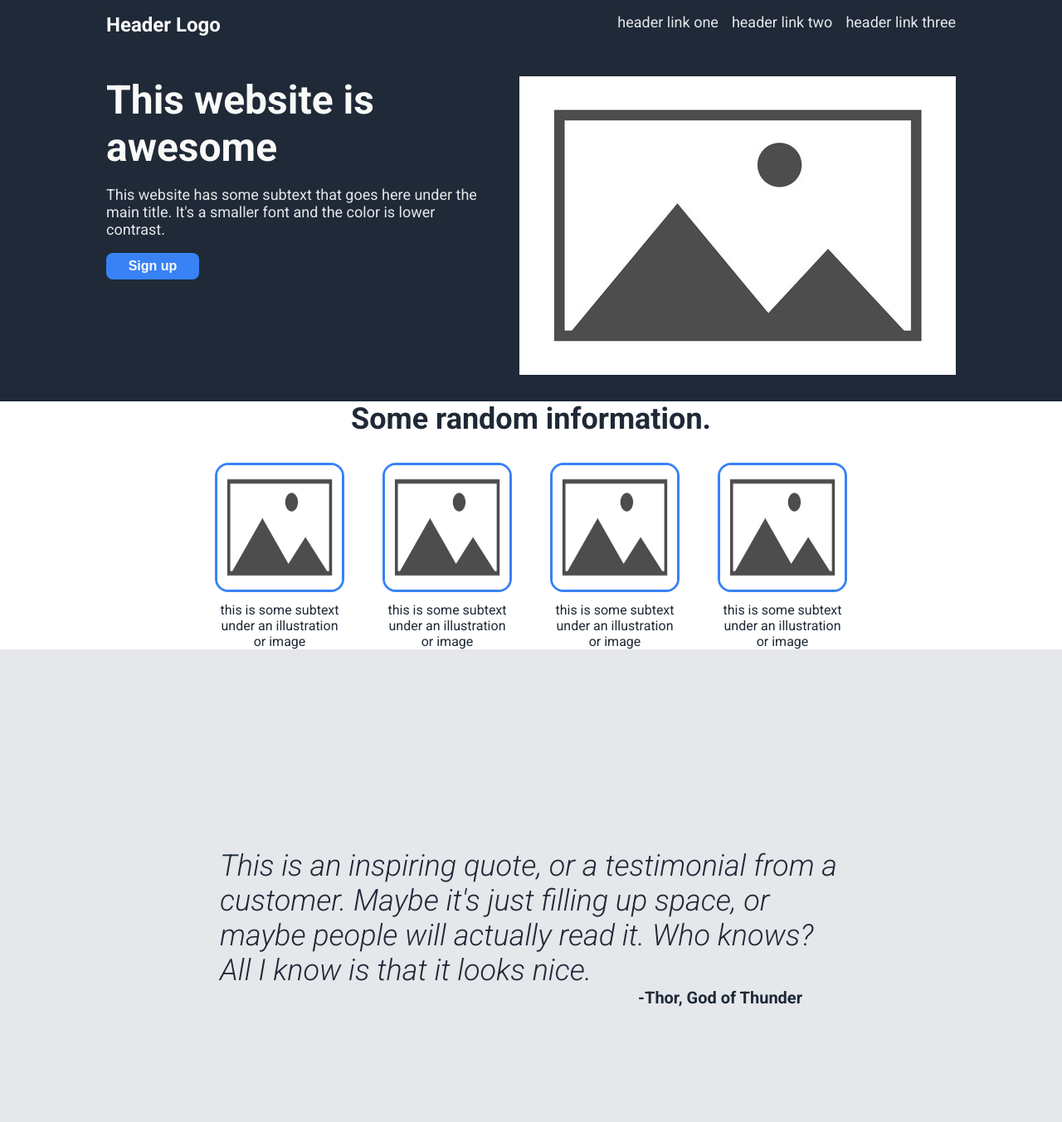
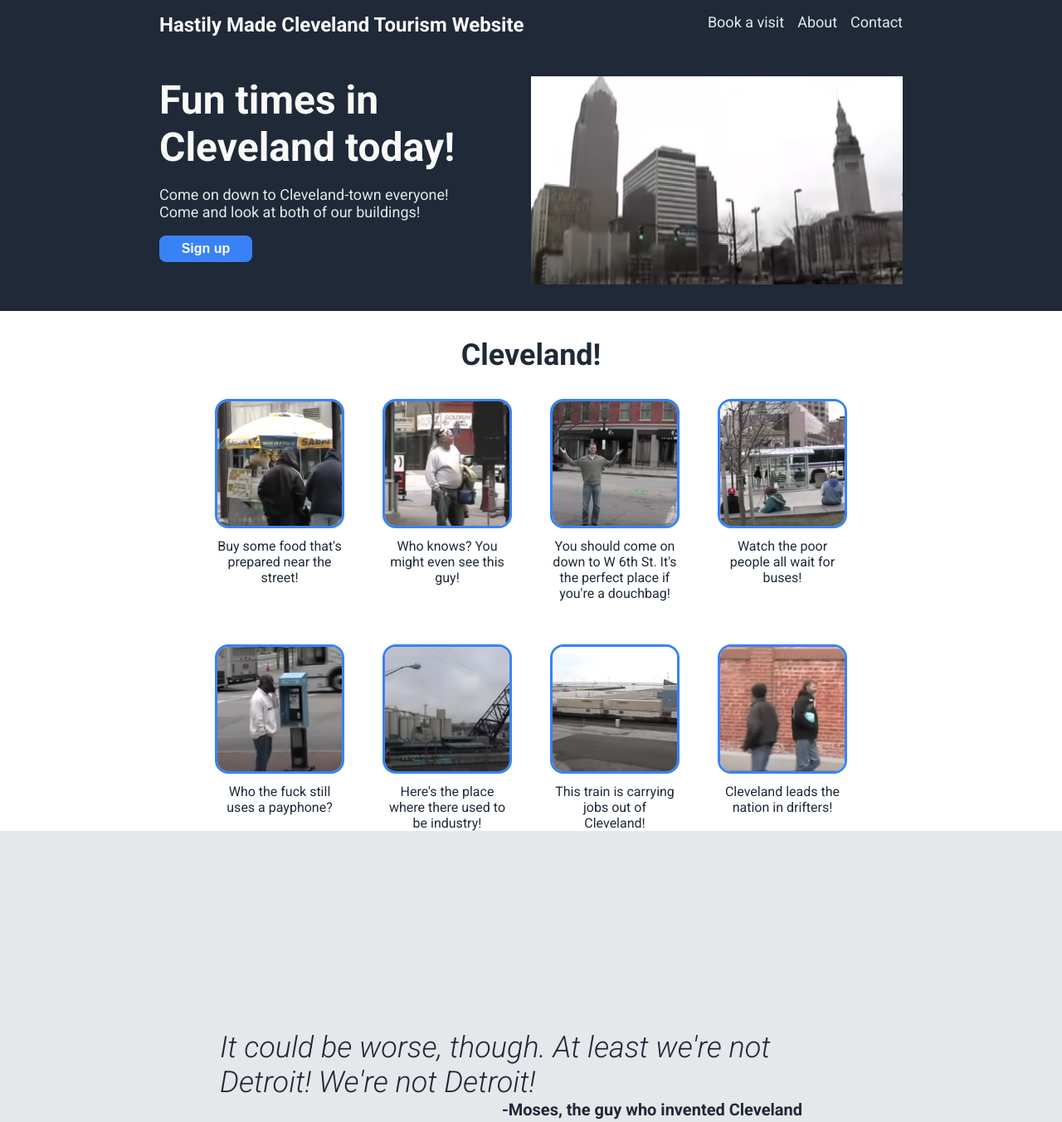
Before and after one commit to tobia1k/odin-landing-page, a plain HTML site: page index.html in a window 1280 px wide. Shown: the top 1353 px of the page at 83% size. Drawn offline with Linux system fonts and the light colour scheme.

Commit message:
Add Customization
Turned it into the "Hastily Made Cleveland Tourism
Website." Based on the iconic Youtube video "Hastily Made
Cleveland Tourism Video" by Internet Sensation bishopvids.

```diff
--- a/index.html
+++ b/index.html
@@ -11,51 +11,65 @@
 </head>
 <body>
     <div class="header">
-        Header Logo
+        Hastily Made Cleveland Tourism Website
         <ul class="links">
-            <li>header link one</li>
-            <li>header link two</li>
-            <li>header link three</li>
+            <li>Book a visit</li>
+            <li>About</li>
+            <li>Contact</li>
         </ul>
     </div>
     <div class="content">
         <div class="one">
             <div>
-                <h1>This website is awesome</h1>
-                <p>This website has some subtext that goes here under the main title. It's a smaller font and the color is lower contrast.</p>
+                <h1>Fun times in Cleveland today!</h1>
+                <p>Come on down to Cleveland-town everyone! Come and look at both of our buildings!</p>
                 <button class="hero-button">Sign up</button>
             </div>
-            <img src="img/360_F_248426448_NVKLywWqArG2ADUxDq6QprtIzsF82dMF.jpg" alt="this is placeholder for an image">
+            <img src="img/both-buildings.png" alt="this is placeholder for an image">
         </div>
         <div class="two">
             <div class="title">
-                Some random information.
+                Cleveland!
             </div>
             <div class="items">
                 <div>
-                    <img class="info-img" src="img/360_F_248426448_NVKLywWqArG2ADUxDq6QprtIzsF82dMF.jpg">
-                    <div class="text">this is some subtext under an illustration or image</div>
+                    <img class="info-img" src="img/street-food.png">
+                    <div class="text">Buy some food that's prepared near the street!</div>
                 </div>
                 <div>
-                    <img class="info-img" src="img/360_F_248426448_NVKLywWqArG2ADUxDq6QprtIzsF82dMF.jpg">
-                    <div class="text">this is some subtext under an illustration or image</div>
+                    <img class="info-img" src="img/this-guy.png">
+                    <div class="text">Who knows? You might even see this guy!</div>
                 </div>
                 <div>
-                    <img class="info-img" src="img/360_F_248426448_NVKLywWqArG2ADUxDq6QprtIzsF82dMF.jpg">
-                    <div class="text">this is some subtext under an illustration or image</div>
+                    <img class="info-img" src="img/w-6th-st.png">
+                    <div class="text">You should come on down to W 6th St. It's the perfect place if you're a douchbag!</div>
                 </div>
                 <div>
-                    <img class="info-img" src="img/360_F_248426448_NVKLywWqArG2ADUxDq6QprtIzsF82dMF.jpg">
-                    <div class="text">this is some subtext under an illustration or image</div>
+                    <img class="info-img" src="img/poor-people.png">
+                    <div class="text">Watch the poor people all wait for buses!</div>
+                </div>
+                <div>
+                    <img class="info-img" src="img/payphone.png">
+                    <div class="text">Who the fuck still uses a payphone?</div>
+                </div>
+                <div>
+                    <img class="info-img" src="img/industry.png">
+                    <div class="text">Here's the place where there used to be industry!</div>
+                </div>
+                <div>
+                    <img class="info-img" src="img/train.png">
+                    <div class="text">This train is carrying jobs out of Cleveland!</div>
+                </div>
+                <div>
+                    <img class="info-img" src="img/drifters.png">
+                    <div class="text">Cleveland leads the nation in drifters!</div>
                 </div>
             </div>
         </div>
         <div class="three">
-            <div class="quote"><i>This is an inspiring quote, or a testimonial from a customer.
-                Maybe it's just filling up space, or maybe people will actually read it.
-                Who knows? All I know is that it looks nice.</i>
+            <div class="quote"><i>It could be worse, though. At least we're not Detroit! We're not Detroit!</i>
                 <p class="signature">
-                    -Thor, God of Thunder
+                    -Moses, the guy who invented Cleveland
                 </p>
             </div>
         </div>
@@ -63,7 +77,7 @@
             <div class="container">
                 <div>
                 <p>Call to action! It's time!</p>
-                Sign up for our product by clicking that button right over there!
+                Sign up for Cleveland by clicking that button right over there!
                 </div>
                 <div>
                     <button class="action-button">Sign up</button>
@@ -72,7 +86,7 @@
         </div>
     </div>
     <div class="footer">
-        Copyright &copy; The Odin Project 2024
+        Copyright &copy; Karl Tobianski
     </div>
 </body>
 </html>
--- a/style.css
+++ b/style.css
@@ -9,7 +9,7 @@ body {
     background-color: #1f2937;
     color: #f9faf8;
     font-size: 24px;
-    padding: 16px 128px;
+    padding: 16px 15vw;
     font-weight: bold;
 }
 .one {
@@ -17,7 +17,15 @@ body {
     background-color: #1f2937;
     font-size: 18px;
     color: #e5e7eb;
-    padding: 32px 128px;
+    padding: 32px 15vw;
+}
+
+.one img {
+    max-width: 50%;
+    height: auto;
+    flex-shrink: 0;
+    flex-grow: 0;
+    align-self: center;
 }
 .one div {
     display: flex;
@@ -57,11 +65,18 @@ ul {
     font-weight:normal;
 }
 
+.two {
+    display: flex;
+    flex-direction: column;
+    align-items: center;
+}
+
 .items {
     display: flex;
     justify-content: center;
     gap: 52px;
     flex-wrap: wrap;
+    max-width: 70vw;
 }
 
 .items div {
@@ -90,7 +105,7 @@ ul {
     color: #1f2937;
     text-align: center;
     width: 100%;
-    margin-bottom: 32px;
+    margin: 32px 0;
 }
 
 .three {
```
Also changed, not shown: img/both-buildings.png (added), img/cleveland-skyline.jpg (added), img/drifters.png (added), img/industry.png (added), img/payphone.png (added), img/poor-people.png (added), img/street-food.png (added), img/this-guy.png (added), img/train.png (added), img/w-6th-st.png (added).
